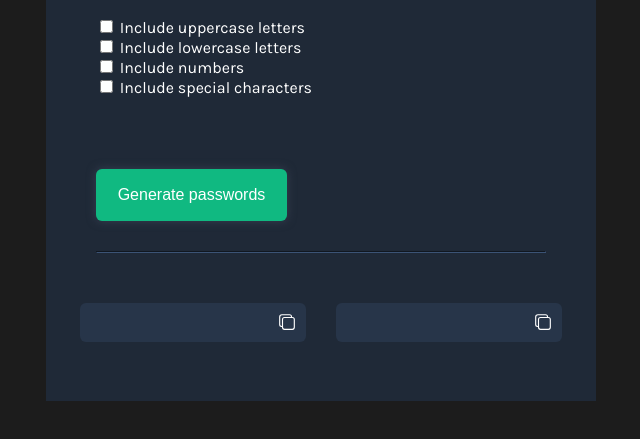
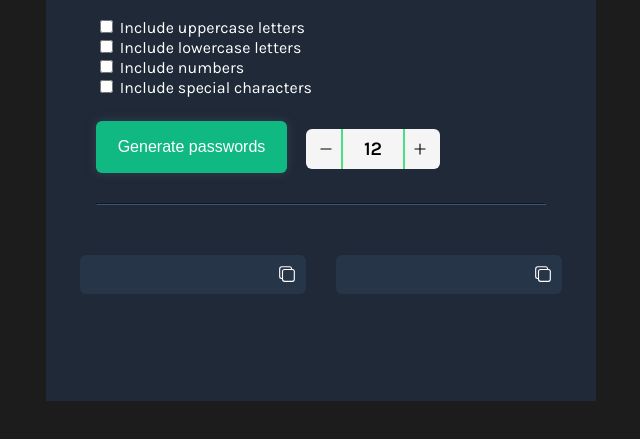
Before and after one commit to ArmandoSF17/PasswordGenerator, a plain HTML site: page index.html in a window 1280 px wide. Shown: the part 263-702 px from the top of the page, without its empty margins (319-959 px from the left). Drawn offline with nearby package versions, Linux system fonts and the light colour scheme.

Commit message:
Update index.html
updated for the new selector box

```diff
--- a/index.html
+++ b/index.html
@@ -37,11 +37,22 @@
                 <p id="error"></p>
             </div>
 
-
-
+            <div class="length-container">
+                <div class="length-selector">
+                    <button id="subtract-btn">
+                        <ion-icon name="remove-outline" id="subtract-icon""></ion-icon>
+                    </button>
+                    <p id="pwd-length">12</p>
+                    <button id="add-btn">
+                        <ion-icon name="add-outline" id="add-icon"></ion-icon>
+                    </button>
+                </div>
+            </div>
 
             <button id="btn-pwdgenerator">Generate passwords</button>
+
         </div>
+
         <hr>
 
         <div class="pwd-results">
```
